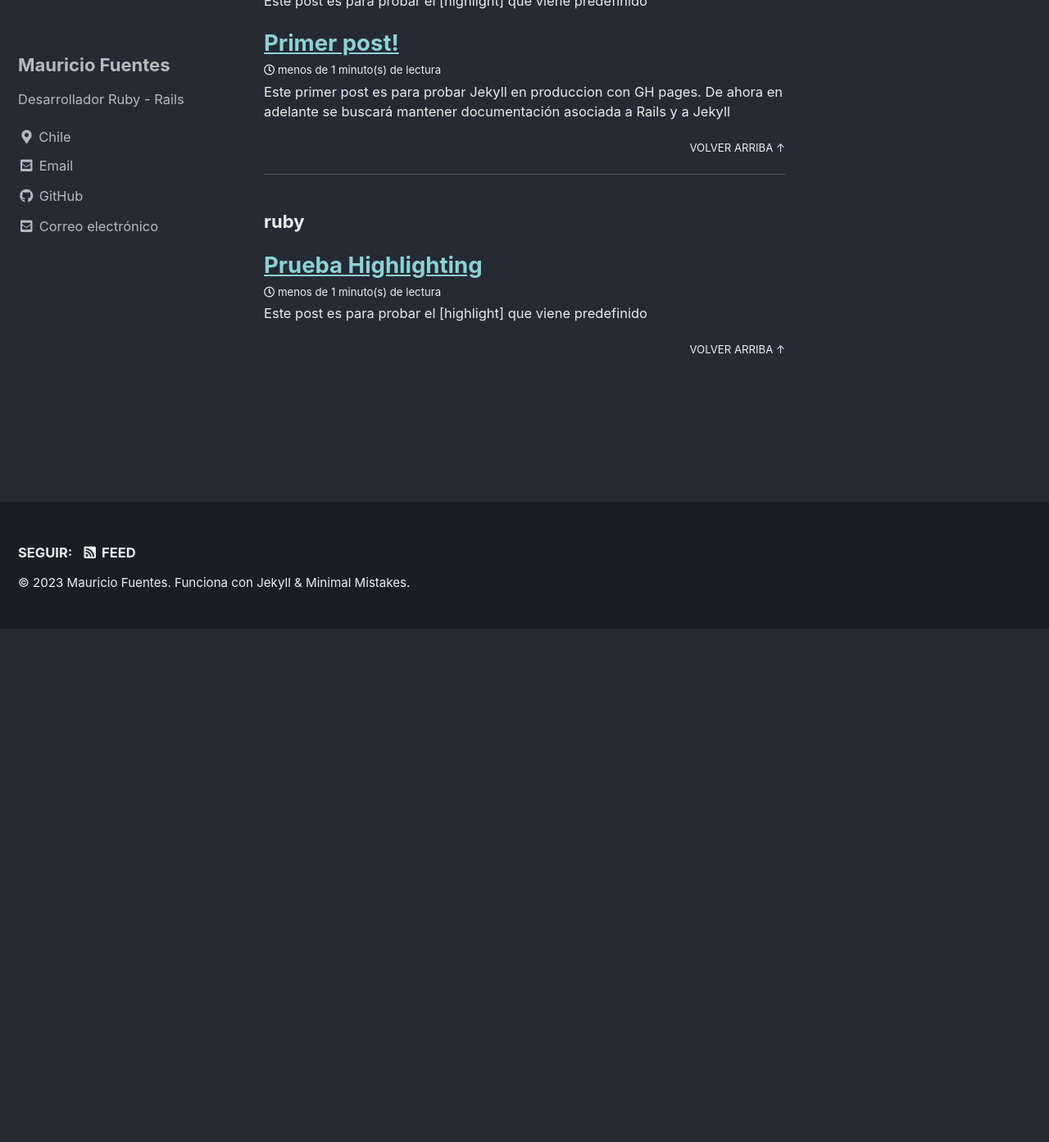
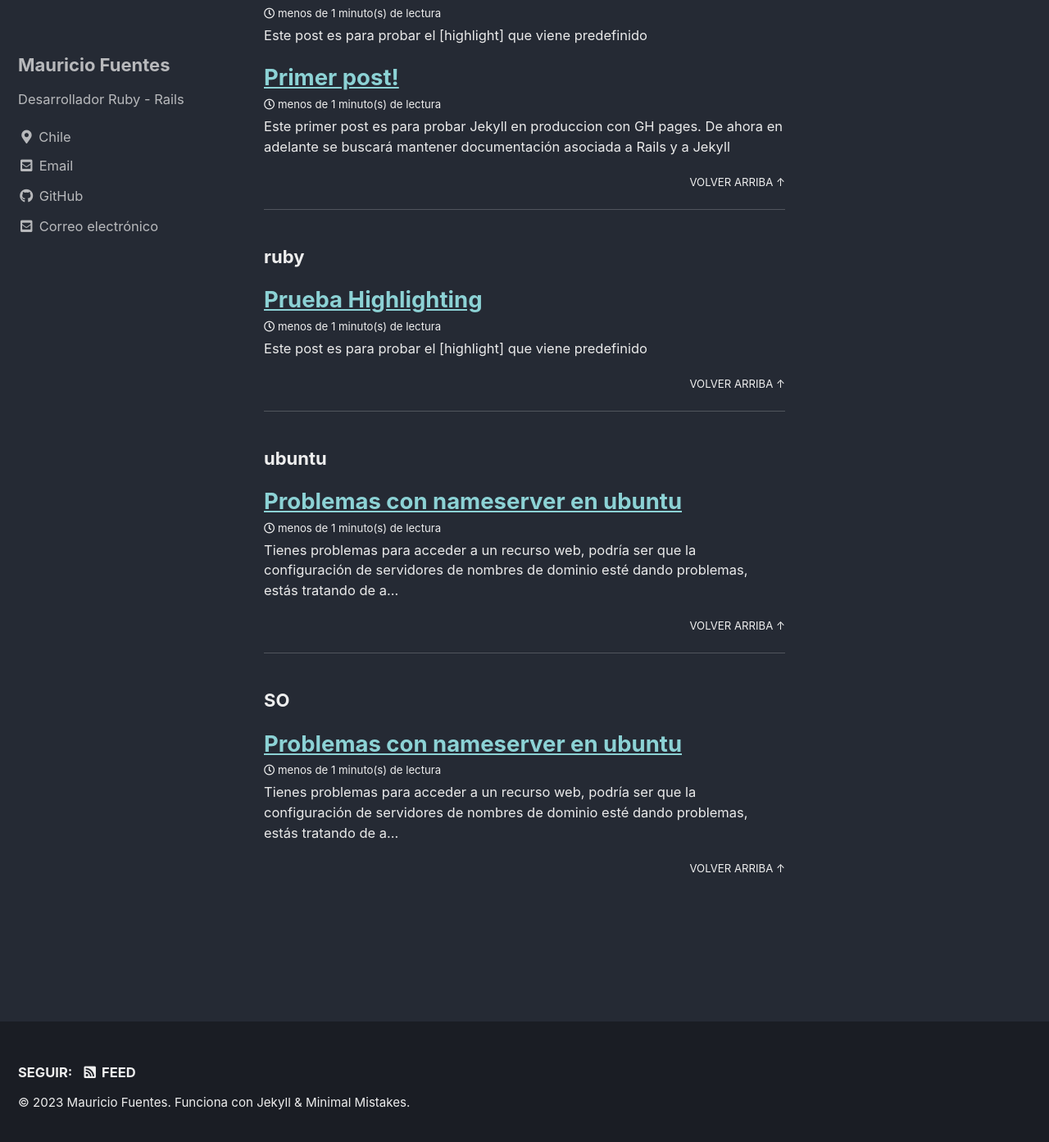
Before and after one commit to MauricioTRP/mauriciotrp.github.io, a Jekyll site: the page built from docs/_pages/category-archive.md, in a window 1280 px wide and 1400 px high, scrolled down 748 px. Shown: the top 1393 px of the window at 82% size. Built offline with Jekyll 4.4.1, drawn with Linux system fonts in a browser that asks for light colours; cached includes are drawn as plain includes; before the commit the page ends 1515 px from its top, so only the background shows below that.

Commit message:
New post resolv-conf + modified about page

```diff
--- /dev/null
+++ b/docs/_posts/2023-07-11-problemas con nameserver ubuntu.md
@@ -0,0 +1,30 @@
+---
+layout: single
+title: "Problemas con nameserver en ubuntu"
+date: 2023-07-11
+categories: ubuntu SO
+gallery:
+  - url: /assets/images/resolv-conf.gif
+---
+
+Tienes problemas para acceder a un recurso web, podría ser que la configuración de servidores de nombres de dominio esté dando problemas, estás tratando de acceder a un recurso de `dominio.org` y en un dispositivo tienes problemas, pero en otro no dentro de la misma red, podemos agregar servidores de dominio en el archivo `/etc/resolv.conf` en OS basados en debian
+
+{% highlight bash %}
+# abrimos el archivo con permiso de superusuario
+
+sudo nano /etc/resolv.conf
+{% endhighlight %}
+
+![resolv.conf]({{ site.url }}{{ site.baseurl }}/assets/images/resolv-conf.gif)
+
+Al final de este archivo agregarás las IP de los servidores de nombre de dominio asociadas a Google y Cloudflare
+
+Para hacer esto al final del archivo agregas:
+
+{% highlight conf %}
+nameserver 8.8.8.8
+nameserver 8.8.4.4
+nameserver 1.1.1.1
+{% endhighlight %}
+
+Así, en caso de no poder acceder a un sitio web porque no encuentra la IP asociada al nombre de dominio, probablemente ahora si la encuentres a través de estos servidores.
--- a/docs/about.markdown
+++ b/docs/about.markdown
@@ -1,5 +1,5 @@
 ---
-layout: default
+layout: splash
 title: About
 permalink: /about/
 ---
```
Also changed, not shown: docs/assets/images/resolv-conf.gif (added).
